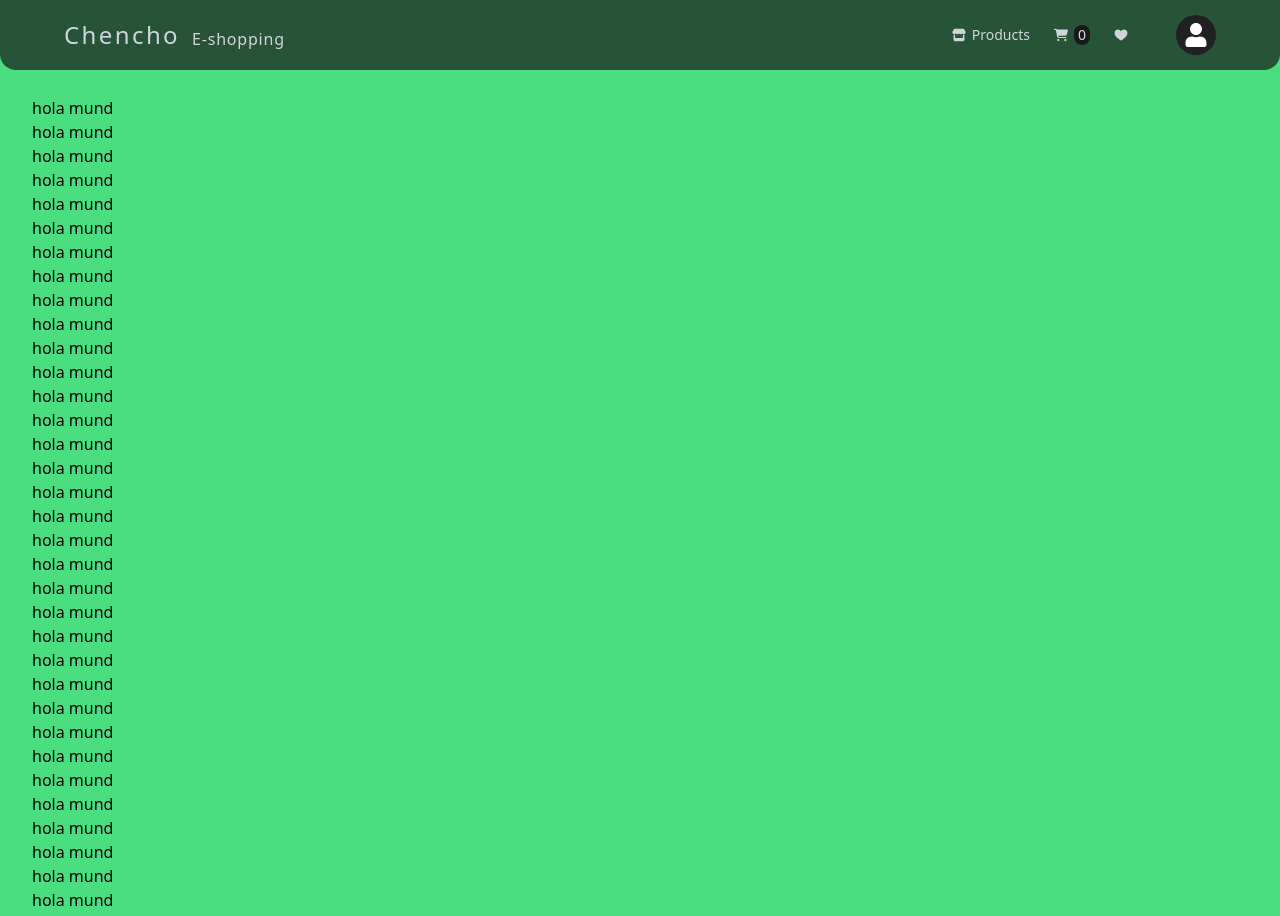
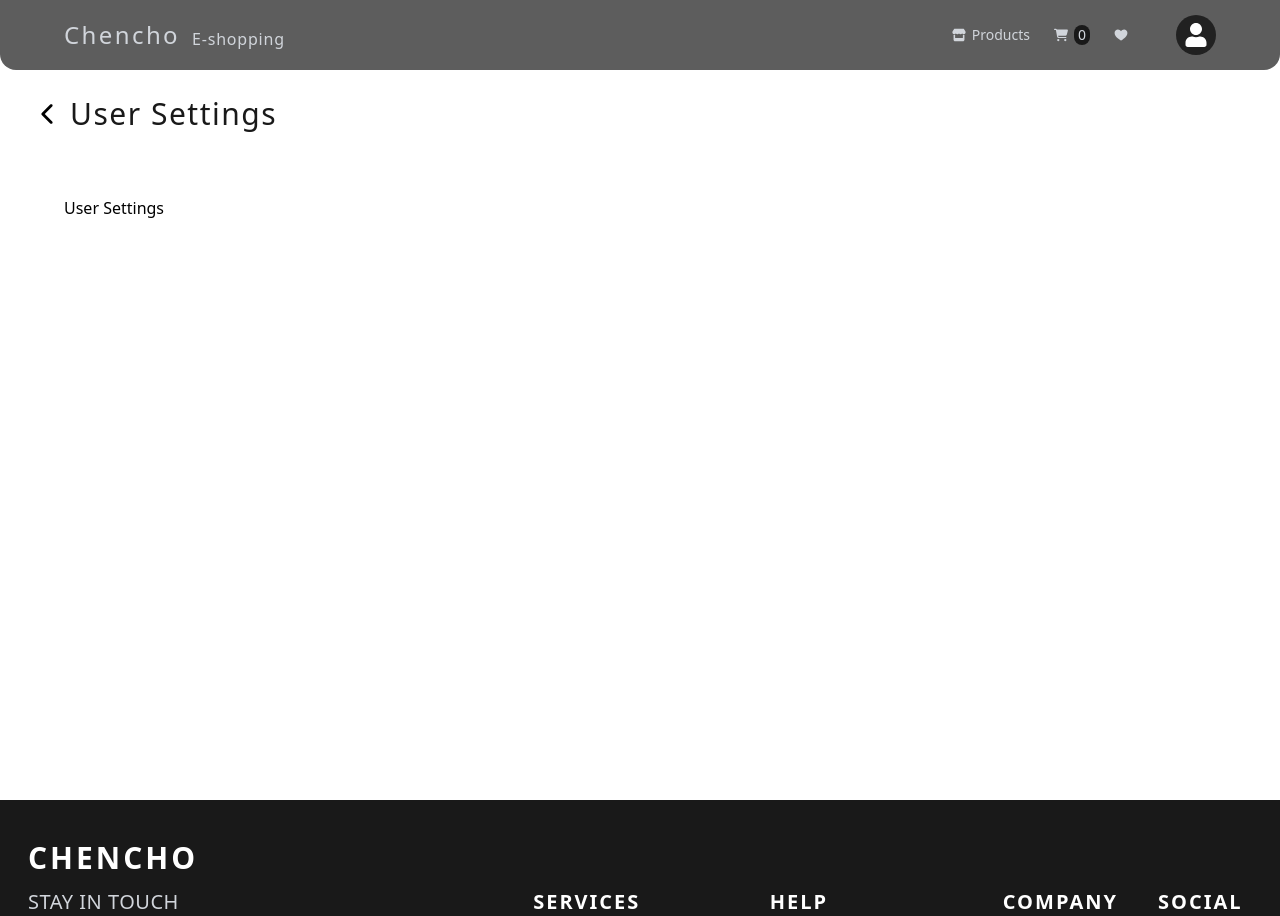
Before and after one commit to Chencho34/shopping-cart, a React (Vite) app: page /user-settings in a window 1280 px wide. Shown: the top 916 px of the page. Built offline with nearby package versions, Linux system fonts and the light colour scheme; sample sign-in values are in the browser's storage.

Commit message:
ADD: user-profile page, UPDATE: Button component, Cart, Product

```diff
--- a/src/components/button/Button.tsx
+++ b/src/components/button/Button.tsx
@@ -1,16 +1,34 @@
 import { twMerge } from 'tailwind-merge'
+
+type ButtonVariant = 'primary' | 'secondary' | 'tertiary'
 
 interface ButtonProps {
   type?: 'button' | 'submit' | 'reset'
   children: React.ReactNode
   className?: string
   onClick?: () => void
+  variant?: ButtonVariant
 }
 
-export default function Button ({ children, className, onClick }: ButtonProps): JSX.Element {
+
+// const baseStyles = 'flex items-center justify-center gap-2.5 py-2 font-medium text-sm rounded-full transition-all duration-300 ease-in-out transform hover:scale-105 focus:outline-none focus:ring-2 focus:ring-offset-2'
+
+// const variantStyles: Record<ButtonVariant, string> = {
+//   primary: 'bg-[#191919] text-gray-200 hover:opacity-90 hover:shadow-lg focus:ring-gray-500',
+//   secondary: 'bg-gray-200 text-[#191919] hover:bg-gray-300 hover:shadow-md focus:ring-gray-400',
+//   tertiary: 'bg-transparent text-[#191919] border border-[#191919] hover:bg-gray-100 hover:shadow-sm focus:ring-gray-300'
+// }
+
+export default function Button ({ children, className, onClick, variant = 'primary' }: ButtonProps): JSX.Element {
+  const variantStyles: Record<ButtonVariant, string> = {
+    primary: 'bg-[#191919] text-gray-200',
+    secondary: 'bg-transparent text-[#191919] border-[#191919] border',
+    tertiary: 'bg-transparent text-[#191919] hover:bg-gray-100'
+  }
+
   return (
     <button
-      className={twMerge('flex items-center justify-center gap-2.5 py-2 bg-[#191919] font-medium text-sm text-gray-200 hover:opacity-75 rounded-full transition-all', className)}
+      className={twMerge('flex items-center justify-center gap-2.5 py-2 font-medium text-sm rounded-full transition-all duration-300 ease-in-out text-gray-200 hover:opacity-75 transform hover:scale-105 focus:outline-none focus:ring-2 focus:ring-offset-1', variantStyles[variant], className)}
       onClick={onClick}>
       {children}
     </button>
--- a/src/pages/cart/Cart.tsx
+++ b/src/pages/cart/Cart.tsx
@@ -4,7 +4,7 @@ import { useDispatch, useSelector } from 'react-redux'
 import { addQuantity, removeProductFromCart, subtractQuantity, emptyCart } from '../../reducers/cart/cartSlice'
 import { FaCartShopping } from 'react-icons/fa6'
 import { CartProduct, CartState } from '../../types'
-import { Link } from 'react-router-dom'
+import { Link, useNavigate} from 'react-router-dom'
 import { IoIosArrowBack } from 'react-icons/io'
 
 export default function Cart (): JSX.Element {
@@ -14,11 +14,21 @@ export default function Cart (): JSX.Element {
   const handleAddQuantity = (productId: number) => dispatch(addQuantity(productId))
   const handleSubtractQuantity = (productId: number) => dispatch(subtractQuantity(productId))
   const handleEmptyCart = () => dispatch(emptyCart())
+  const navigate = useNavigate()
 
   return (
     // <div className='h-screen w-full bg-center bg-no-repeat fixed overflow-y-auto top-0 right-0 bottom-0 left-0 bg-cover bg-[url("https://fashionista.com/.image/t_share/MTM5NDU0OTMzODExMzQwNDUy/kl1_0420jpg.jpg")]'>
       <Container className='mx-auto pb-10 md:px-11 px-4 min-h-screen flex-grow w-full max-w-7xl sm:px-6 lg:px-8 pt-24'>
-        <h3 className='text-2xl sm:text-3xl text-[#191919] mb-10 tracking-wider'>Your Shopping Cart</h3>
+        <Link
+          to='/'
+          onClick={(e) => {
+            e.preventDefault()
+            navigate(-1)
+          }}
+          className='h-full flex items-center gap-2 mb-16'>
+            <IoIosArrowBack size={30} />
+            <h3 className='text-2xl sm:text-3xl text-[#191919] tracking-wider'>Your Shopping Cart</h3>
+        </Link>
         <section className='h-full w-full flex justify-between flex-wrap gap-6'>
           <article className='flex flex-col flex-1 gap-6'>
             {
--- a/src/pages/product/Product.tsx
+++ b/src/pages/product/Product.tsx
@@ -76,9 +76,9 @@ export default function Product (): JSX.Element {
             <h5 className='text-xl font-semibold tracking-wider'>Select Option</h5>
             <section className='flex  flex-row  gap-6'>
               <Button className='w-full'>Buy</Button>
-              <Button className='w-full bg-transparent border-[1px] border-[#191919] text-[#191919]'>Buy in Installments</Button>
+              <Button className='w-full' variant='secondary'>Buy in Installments</Button>
             </section>
-            <Button className='flex' onClick={() => handleAddProductToCartOrRemove(currentProduct?.id)}>
+            <Button className='flex' variant='tertiary' onClick={() => handleAddProductToCartOrRemove(currentProduct?.id)}>
               {
                 isInCart ? <span>Remove from Cart</span> : <span>Add to Cart</span>
               }
--- a/src/pages/user/user-profile/UserProfile.tsx
+++ b/src/pages/user/user-profile/UserProfile.tsx
@@ -1,43 +1,61 @@
-import { Button, Input } from '../../../components'
+import { IoIosArrowBack } from 'react-icons/io'
+import { Link, useNavigate } from 'react-router-dom'
+import { Button, Container, Input } from '../../../components'
+import { useDispatch, useSelector } from 'react-redux'
+import { AuthState } from '../../../types'
+import { logout } from '../../../reducers/auth/authSlice'
 
 export default function UserProfile () {
+  const { user } = useSelector((state: {auth: AuthState}) => state.auth)
+  const navigate = useNavigate()
+  const dispatch = useDispatch()
+
+  const handleLogout = () => {
+    dispatch(logout())
+    localStorage.removeItem('token')
+    localStorage.removeItem('user')
+    navigate('/')
+  }
+
   return (
-    <section className='mx-auto pb-10 md:px-11 px-4 min-h-screen flex-grow w-full max-w-7xl sm:px-6 lg:px-8 pt-24'>
-      <section>
+    <Container className='pt-24 px-4 sm:px-6 md:px-11 lg:px-8 min-h-screen flex-grow w-full max-w-7xl'>
+      <Link
+          to='/'
+          onClick={(e) => {
+            e.preventDefault()
+            navigate(-1)
+          }}
+          className='h-full items-center gap-2 mb-16 inline-flex hover:opacity-70 '>
+          <IoIosArrowBack size={30} />
+          <section className='flex items-end gap-3'>
             <h3 className='text-2xl sm:text-3xl text-[#191919] tracking-wider'>User Settings</h3>
-        <p className=''>General Information</p>
+            <p className='md:block hidden tracking-wider'>General Information</p>
           </section>
-      <section className='flex gap-4 sm:flex-row my-9  h-auto items-center flex-col'>
-        <figure className='h-24 w-24 rounded-full overflow-hidden bg-red-600'>
+      </Link>
+      <Container className='px-0 py-0 sm:px-6 lg:px-8 flex flex-col gap-8'>
+        <section className='flex gap-4 sm:flex-row h-auto items-center flex-col'>
+          <figure className='h-24 w-24 rounded-3xl overflow-hidden bg-red-600'>
             <img src='https://mighty.tools/mockmind-api/content/human/65.jpg' alt='user-img' className='w-full h-full object-cover' />
           </figure>
           <article>
-          <p className='text-2xl'>Jose Armando Crescencio Rico</p>
-          <p className='text-md text-gray-500'>armando@gmail.com</p>
+            <p className='text-2xl'>{user?.name}</p>
+            <p className='text-md text-gray-500'>{user?.email}</p>
           </article>
         </section>
-      <article className='container mx-auto  bg- h-[100%] flex flex-col gap-6'>
-
+        <article className='container mx-auto h-[100%] flex flex-col gap-6'>
           <section className='flex flex-col gap-4 '>
             <label htmlFor=''>
               <span>Name</span>
-            <Input type='text' value='Jose Armando Crescencio Rico' className='text-gray-700' />
+              <Input type='text' value={user?.name} className='text-gray-700' />
             </label>
             <label htmlFor=''>
               <span>Email</span>
-            <Input type='text' value='Armando@gmail.com' className='text-gray-700' />
+              <Input type='text' value={user?.email} className='text-gray-700' />
             </label>
           </section>
-
-        <section>
-          <Button className='px-6' >Logout</Button>
-        </section>
-
         </article>
-      <article className='container mx-auto  bg- h-[100%] flex flex-col gap-6'>
-
-
-      </article>
-    </section>
+        <Button onClick={handleLogout} className='px-6 max-w-min'>Logout</Button>
+      </Container>
+    </Container>
   )
 }
--- a/src/pages/user/user-settings/UserSettings.tsx
+++ b/src/pages/user/user-settings/UserSettings.tsx
@@ -1,53 +1,26 @@
+import { Link, useNavigate } from 'react-router-dom'
+import { Container } from '../../../components'
+import { IoIosArrowBack } from 'react-icons/io'
 
 export default function UserSettings () {
+  const navigate = useNavigate()
+
   return (
-    <section className='min-h-screen flex flex-col bg-red-500'>
-      <main className={'flex-grow mx-auto w-full max-w-7xl px-4 sm:px-6 lg:px-8 bg-green-400 pt-24 pb-10'}>
-        <h1>hola mund</h1>
-        <h1>hola mund</h1>
-        <h1>hola mund</h1>
-        <h1>hola mund</h1>
-        <h1>hola mund</h1>
-        <h1>hola mund</h1>
-        <h1>hola mund</h1>
-        <h1>hola mund</h1>
-        <h1>hola mund</h1>
-        <h1>hola mund</h1>
-        <h1>hola mund</h1>
-        <h1>hola mund</h1>
-        <h1>hola mund</h1>
-        <h1>hola mund</h1>
-        <h1>hola mund</h1>
-        <h1>hola mund</h1>
-        <h1>hola mund</h1>
-        <h1>hola mund</h1>
-        <h1>hola mund</h1>
-        <h1>hola mund</h1>
-        <h1>hola mund</h1>
-        <h1>hola mund</h1>
-        <h1>hola mund</h1>
-        <h1>hola mund</h1>
-        <h1>hola mund</h1>
-        <h1>hola mund</h1>
-        <h1>hola mund</h1>
-        <h1>hola mund</h1>
-        <h1>hola mund</h1>
-        <h1>hola mund</h1>
-        <h1>hola mund</h1>
-        <h1>hola mund</h1>
-        <h1>hola mund</h1>
-        <h1>hola mund</h1>
-        <h1>hola mund</h1>
-        <h1>hola mund</h1>
-        <h1>hola mund</h1>
-        <h1>hola mund</h1>
-        <h1>hola mund</h1>
-        <h1>hola mund</h1>
-        <h1>hola mund</h1>
-        <h1>hola mund</h1>
-        <h1>hola mund</h1>
-        FIN
-      </main>
-    </section>
+    <Container className='pt-24 px-4 sm:px-6 md:px-11 lg:px-8 min-h-screen flex-grow w-full max-w-7xl'>
+      <Link
+        to='/'
+        onClick={(e) => {
+          e.preventDefault()
+          navigate(-1)
+        }}
+        className='h-full items-center gap-2 mb-16 inline-flex hover:opacity-70 '
+      >
+        <IoIosArrowBack size={30} />
+        <h3 className='text-2xl sm:text-3xl text-[#191919] tracking-wider'>User Settings</h3>
+      </Link>
+      <Container className='px-0 py-0 sm:px-6 lg:px-8 flex flex-col gap-8'>
+        User Settings
+      </Container>
+    </Container>
   )
 }
```
Lines whose indentation alone changed are shown as unchanged.
